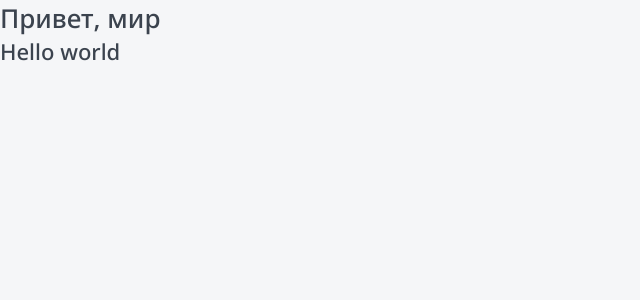
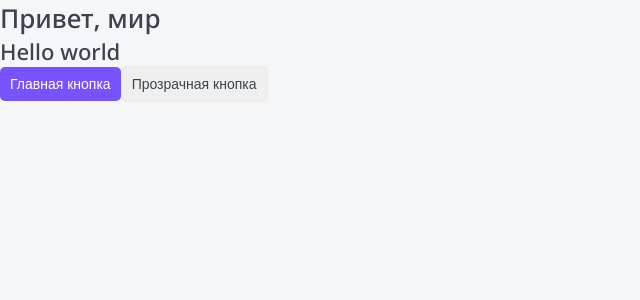
Before and after one commit to SergeiAmpilov/next-udemy, a Next.js app: page / in a window 1280 px wide. Shown: the top 300 px of the page, without its empty margins (0-640 px from the left). Built offline with nearby package versions, Linux system fonts and the light colour scheme.

Commit message:
feat: button component

```diff
--- a/app/globals.css
+++ b/app/globals.css
@@ -2,9 +2,11 @@
 	--black: #3B434E;
 	--white: #FFF;
 	--primary: #7653FC;
+	--primary-hover: #603cf3;
 	--red: #FC836D;
 	--green: #1DC37E;
 	--green-light: #C8F8E4;
+	--gray-light: #EBEBEB;
 }
 
 
--- a/app/page.tsx
+++ b/app/page.tsx
@@ -1,4 +1,4 @@
-import { Htag } from '@/components';
+import { Button, Htag } from '@/components';
 import { Metadata } from 'next';
 import React from 'react';
 
@@ -17,6 +17,8 @@
     <div>
       <Htag tag='h1'>Привет, мир</Htag>
       <Htag tag='h2'>Hello world</Htag>
+      <Button appearance='primary'>Главная кнопка</Button>
+      <Button appearance='ghost'>Прозрачная кнопка</Button>
     </div>
   );
 }
--- /dev/null
+++ b/components/Button/Button.module.css
@@ -0,0 +1,39 @@
+.button {
+  display: inline-block;
+  box-sizing: border-box;
+  cursor: pointer;
+  text-align: center;
+
+  border: none;
+  border-radius: 5px;
+
+  padding: 10px;
+
+  font-size: 14px;
+  font-style: normal;
+  font-weight: 400;
+  line-height: 14px;
+
+  transition: .5s ease;
+}
+
+
+.primary {
+  color: var(--white);
+  background-color: var(--primary);
+}
+
+.primary:hover {
+  background-color: var(--primary-hover);
+
+}
+
+.ghost {
+  color: var(--black);
+  border: 1px solid var(--gray-light);
+}
+
+.ghost:hover {
+  color: var(--white);
+  background-color: var(--primary);
+}
--- /dev/null
+++ b/components/Button/Button.props.ts
@@ -0,0 +1,6 @@
+import { ReactNode } from "react";
+
+export interface ButtonProps {
+  children: ReactNode;
+  appearance: 'primary' | 'ghost';
+}
--- /dev/null
+++ b/components/Button/Button.tsx
@@ -0,0 +1,16 @@
+import styles from './Button.module.css';
+import { ButtonProps } from './Button.props';
+import cn from 'classnames';
+
+export const Button = ({ appearance, children}: ButtonProps): JSX.Element => {
+  return (
+    <button
+      className={ cn(styles.button, {
+        [styles.primary]: appearance === 'primary',
+        [styles.ghost]: appearance === 'ghost',
+      }) }
+    >
+      { children }
+    </button>
+  );
+};
--- a/components/Htag/Htag.tsx
+++ b/components/Htag/Htag.tsx
@@ -1,6 +1,6 @@
 import { HtagProps } from "./Htag.props";
 import styles from './Htag.module.css';
-import cn from 'classnames';
+// import cn from 'classnames';
 
 export const Htag = ({ tag, children }: HtagProps): JSX.Element => {
   return (
--- a/components/index.ts
+++ b/components/index.ts
@@ -1 +1,2 @@
 export * from './Htag/Htag';
+export * from './Button/Button';
```
